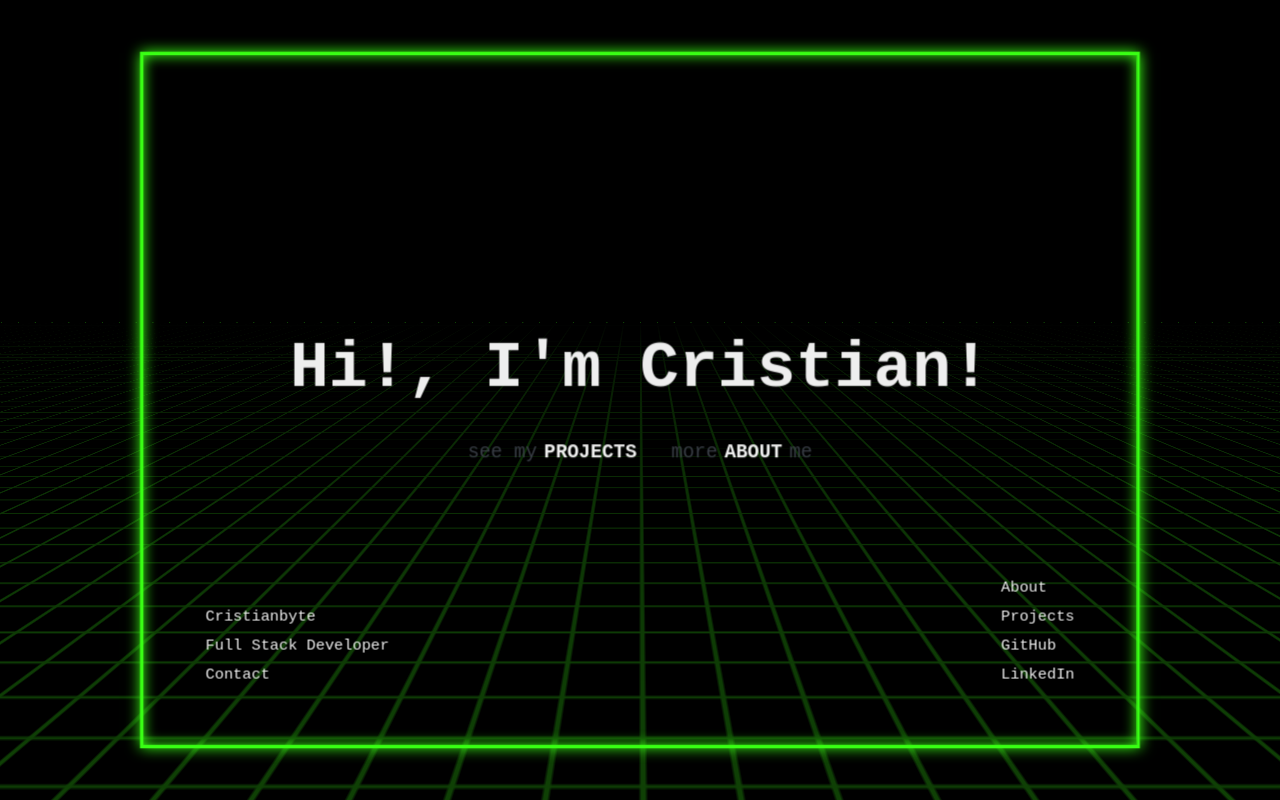
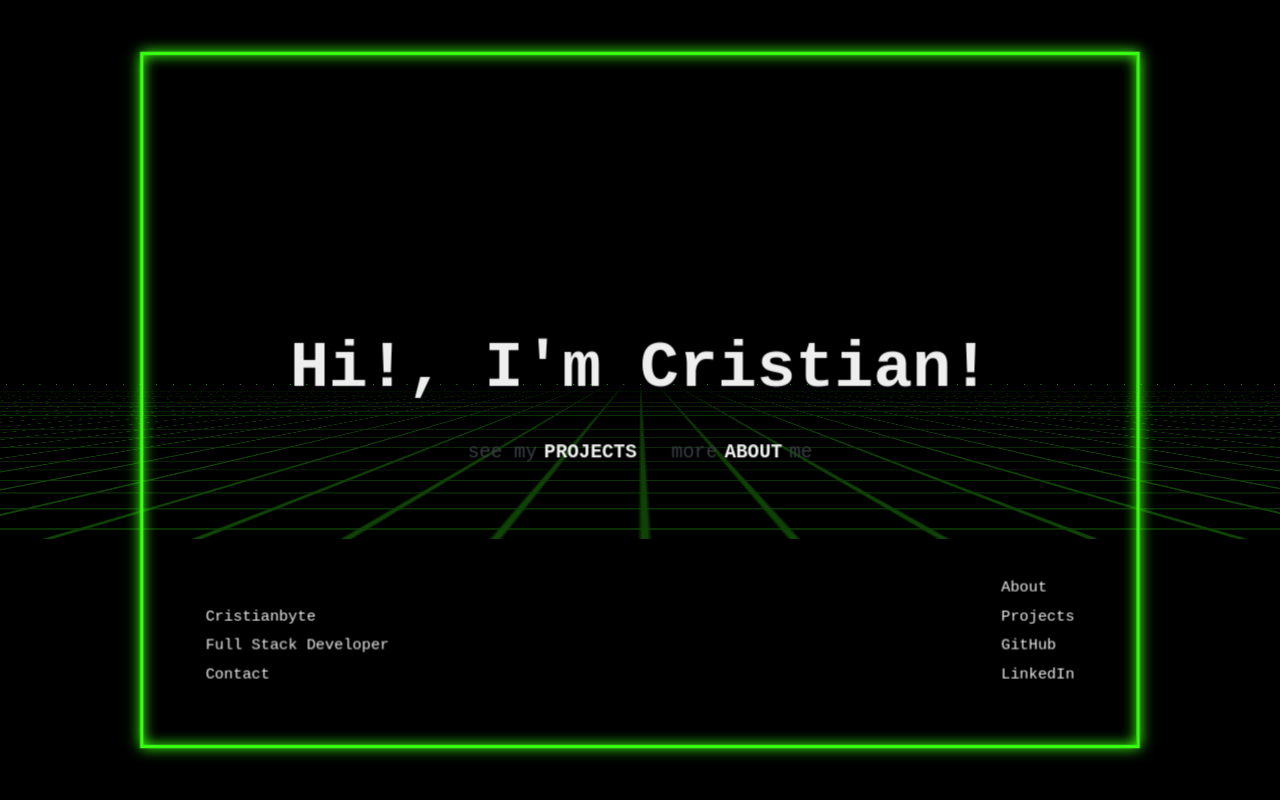
Before and after one commit to cristianbyte/cristianbyte, a React (Vite) app: page / in a window 1280 px wide. Built offline with nearby package versions, Linux system fonts and the light colour scheme.

Commit message:
firefor bug fixed

```diff
--- a/src/App.css
+++ b/src/App.css
@@ -14,9 +14,14 @@
   width: 100vw;
   height: 100vh;
   perspective: 1000px;
+  overflow: hidden;
   background-color: black;
-  overflow: hidden;
   cursor: url(./assets/cursor.svg), auto;
+}
+
+.app__scene:first-child{
+  background-color: transparent;
+  z-index: 10;
 }
 
 a{
@@ -27,6 +32,8 @@ a{
   transition: transform 1s ease-in;
   display: flex;
   transform-style: preserve-3d;
+  -webkit-transform-style: preserve-3d;
+  -moz-transform-style: preserve-3d;
   transform: translateZ(-10rem) translateY(0rem) scale(1);
   transform-origin: bottom;
   flex-direction: column;
@@ -40,18 +47,14 @@ a{
 }
 
 .backwards{
-  transform: translateZ(-1000rem) translateY(-150rem) scale(.1);
+  transform: translateZ(-1000rem) translateY(-40rem) scale(.1);
 }
 
 @keyframes zoom-in {
   0%{
     opacity: .1;
-    transform: translateZ(-1000rem) translateY(-150rem) scale(.1);
-  }80%{
-    opacity: 1;
-    transform: translateZ(-80rem) translateY(50rem) scale(.8);
-  }
-  90%,100%{
+    transform: translateZ(-1000rem) translateY(-40rem) scale(.1);
+  }100%{
     opacity: 1;
     transform: translateZ(-10rem) translateY(0rem) scale(1);
   }
@@ -60,7 +63,9 @@ a{
 .app__floor{
   position: absolute;
   transform-style: preserve-3d;
-  transform: rotateX(80deg);
+  -webkit-transform-style: preserve-3d;
+  -moz-transform-style: preserve-3d;
+  transform: rotateX(88deg) rotateY(0deg);
   width: 300vw;
   height: 200vh;
   background-color: #00000000;
--- a/src/App.jsx
+++ b/src/App.jsx
@@ -15,14 +15,12 @@ function App() {
     setTimeout(() => {
       window.classList.remove('backwards');
       setDisplay(actual);
-    }, 1000);
+    }, 1100);
   };
 
   return (
+    <>
       <div className="app__scene" >
-        <div className="app__floor">
-          <div className="horizon"></div>
-        </div>
         <div className="app__window">
           {display === 'Home' ? (
               <Header setDisplays={changeDisplay}  />
@@ -32,6 +30,12 @@ function App() {
           <Nav setDisplays={changeDisplay} actualDisplay={display}/>
         </div>
       </div>
+      <div className="app__scene">
+          <div className="app__floor">
+            <div className="horizon"></div>
+          </div>
+      </div>
+    </>
   );
 }
 
--- a/src/components/header.css
+++ b/src/components/header.css
@@ -45,7 +45,7 @@
     justify-content: center;
     font-size: 1.4rem;
     gap: 2rem;
-    animation: appear 1s 2s ease forwards;
+    animation: appear 1s 3s ease forwards;
 }
 
 .header__options h3{
--- a/src/components/nav.css
+++ b/src/components/nav.css
@@ -17,7 +17,6 @@
     display: flex;
     flex-direction: column;
     color: var(--white);
-    z-index: 100;
 }
 
 .nav__links a{
@@ -36,19 +35,16 @@
 }
 
 .nav__info > *:hover,.nav__links a:hover{
-   background-color: var(--greeNeon);
-   color: var(--black);
-   animation: appear .3s ease;
-   font-weight: bold;
-   opacity: 1;
+    background-color: var(--greeNeon);
+    color: var(--black);
+    font-weight: bold;
 }
 
 
 .nav__info > * , .nav__links > *{
     opacity: 0;
     color: var(--white);
-    animation: appear 1s ease;
-    opacity: 1;
+    animation: appear 1s ease forwards;
 }
 
 .nav__info > *:nth-child(1){ animation-delay: 2.2s;}
```
Lines whose indentation alone changed are shown as unchanged.
